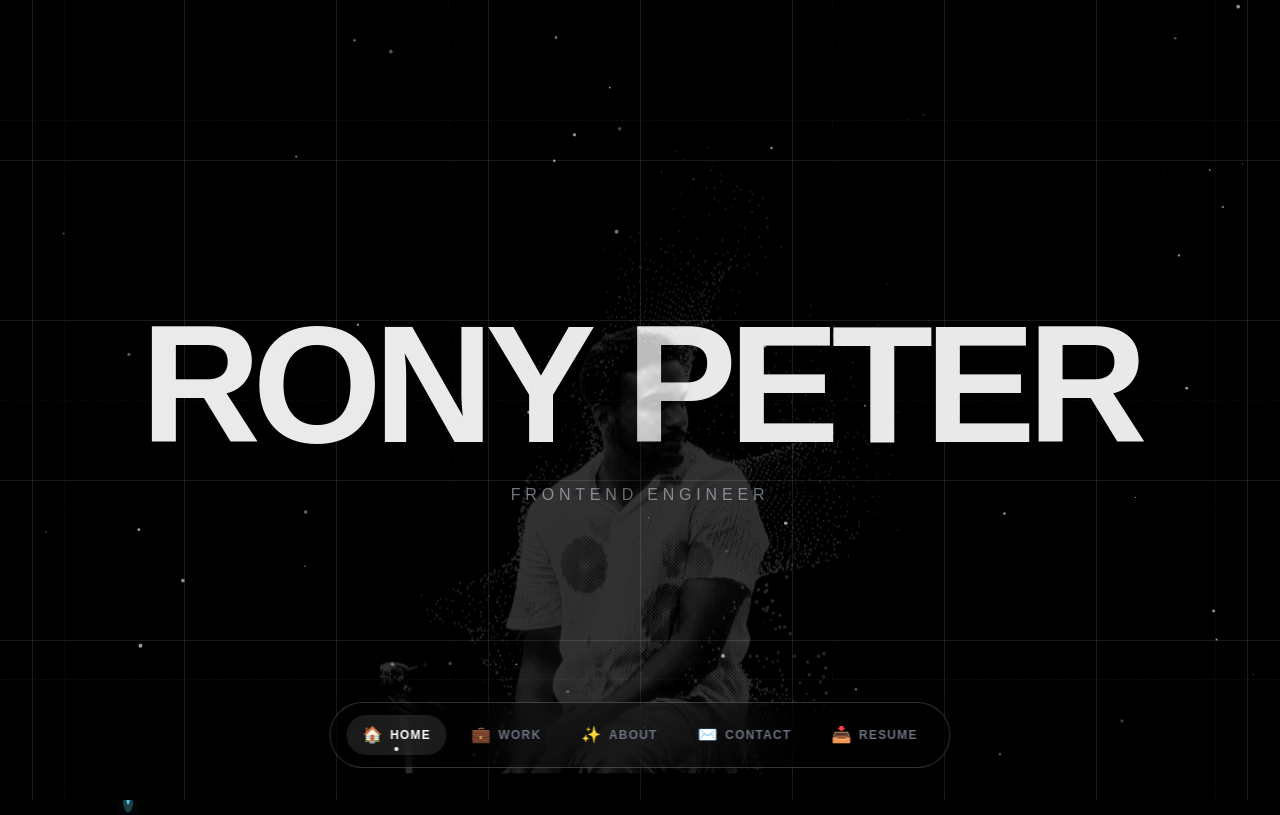
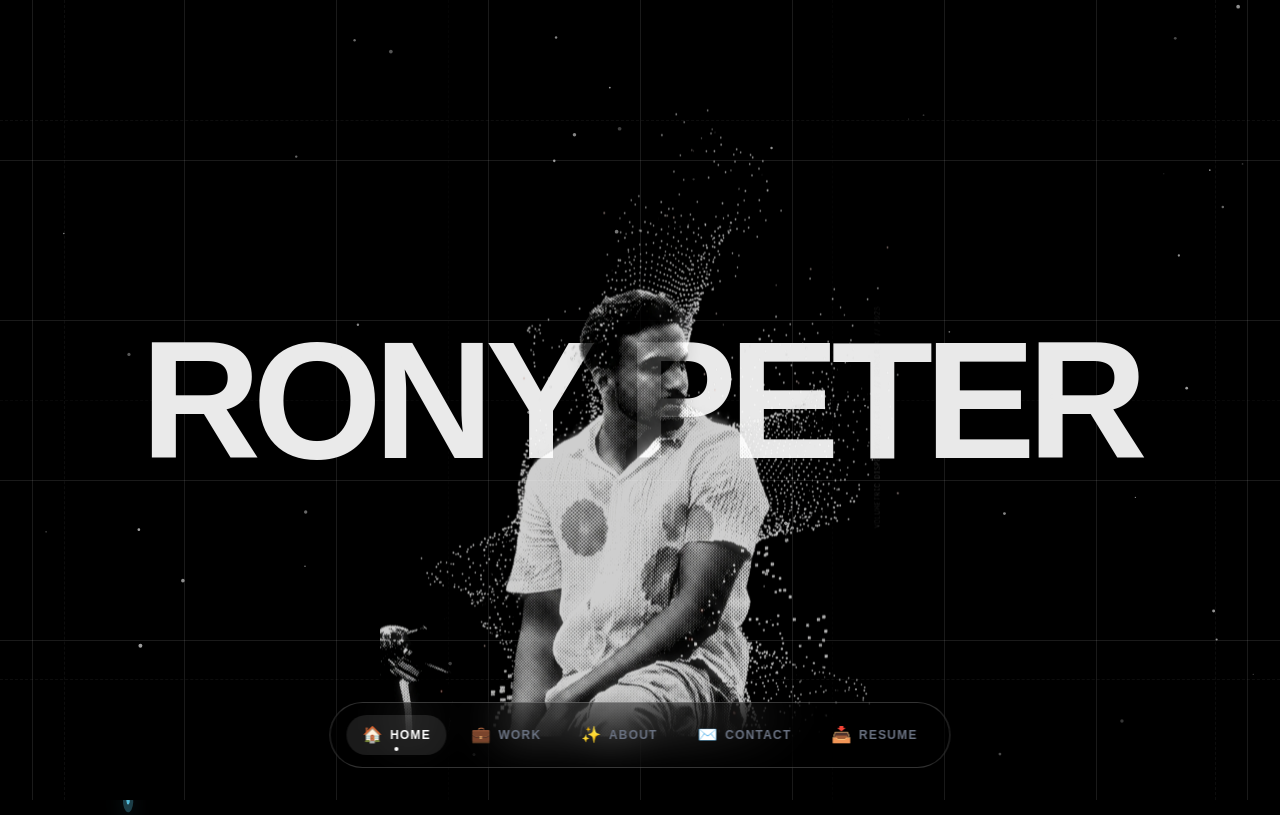
Before and after one commit to rony-peter/ronypeter-portfolio, a Next.js app: page / in a window 1280 px wide. Shown: the top 815 px of the page. Built offline with nearby package versions, Linux system fonts and the light colour scheme.

Commit message:
Update Hero.tsx

```diff
--- a/components/Hero.tsx
+++ b/components/Hero.tsx
@@ -25,7 +25,7 @@ export default function Hero() {
 
       const tl = gsap.timeline();
 
-      gsap.set([".grid-line", ".bg-text-char", ".hero-image", ".hero-subtitle"], { opacity: 1 });
+      gsap.set([".grid-line", ".bg-text-char", ".hero-image"], { opacity: 1 });
 
       tl.from(".grid-line-v", {
         scaleY: 0,
@@ -57,17 +57,6 @@ export default function Hero() {
           stagger: 0.03,
         },
         "-=0.8",
-      );
-
-      tl.from(
-        ".hero-subtitle",
-        {
-          y: 30,
-          opacity: 0,
-          duration: 1,
-          ease: "power3.out",
-        },
-        "-=0.6",
       );
 
       tl.from(
@@ -150,7 +139,7 @@ export default function Hero() {
   return (
     <section
       ref={heroRef}
-      className="relative w-full h-auto min-h-screen lg:h-screen bg-black text-white flex flex-col justify-center items-center overflow-hidden py-20 lg:py-0 px-8 select-none"
+      className="relative w-full min-h-dvh lg:h-screen bg-black text-white flex flex-col justify-center items-center overflow-hidden px-8 select-none"
     >
       <div className="absolute inset-0 pointer-events-none px-8">
         <div className="absolute inset-y-0 left-8 right-8 grid grid-cols-8 h-full w-[calc(100%-4rem)]">
@@ -172,24 +161,21 @@ export default function Hero() {
 
       <div
         ref={containerRef}
-        className="relative w-full h-full flex flex-col items-center justify-center z-10 my-auto"
+        className="relative w-full h-full flex items-center justify-center z-10"
       >
-        <div className="parallax-text absolute inset-0 flex flex-col items-center justify-center pointer-events-none z-10 overflow-hiddenWillChange">
-          <h1 className="text-[12vw] sm:text-[13vw] font-black tracking-tighter text-[#EAEAEA] select-none flex whitespace-nowrap leading-none font-sans text-center justify-center items-center">
+        <div className="parallax-text absolute inset-0 flex items-center justify-center pointer-events-none z-10 overflow-hiddenWillChange">
+          <h1 className="text-[13vw] font-black tracking-tighter text-[#EAEAEA] select-none flex whitespace-nowrap leading-none font-sans text-center justify-center items-center">
             {name.split("").map((char, index) => (
               <span key={index} className="bg-text-char opacity-0 inline-block">
                 {char === " " ? "\u00A0" : char}
               </span>
             ))}
           </h1>
-          <p className="hero-subtitle opacity-0 text-xs sm:text-sm md:text-base font-mono uppercase tracking-[0.3em] text-gray-400 mt-2">
-            Frontend Engineer
-          </p>
         </div>
 
         <HeroParticles startAnimation={startAnimation} />
 
-        <div className="parallax-image hero-image opacity-0 relative z-20 w-64 sm:w-80 md:w-130 aspect-4/5 drop-shadow-xl filter contrast-[1.05] mt-12 lg:mt-0">
+        <div className="parallax-image hero-image opacity-0 relative z-20 w-70 sm:w-90 md:w-130 aspect-4/5 drop-shadow-xl filter contrast-[1.05]">
           <Image
             src="/images/my-cut-out.png"
             alt="Rony Peter Portrait"
```
